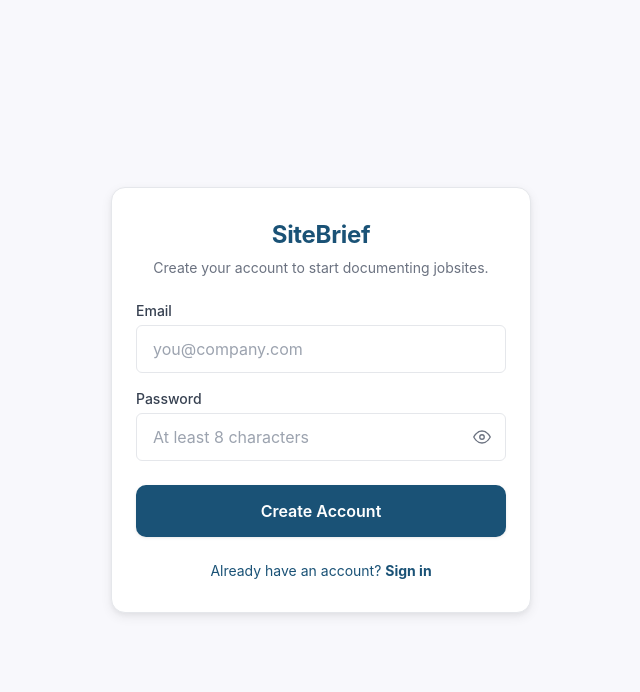
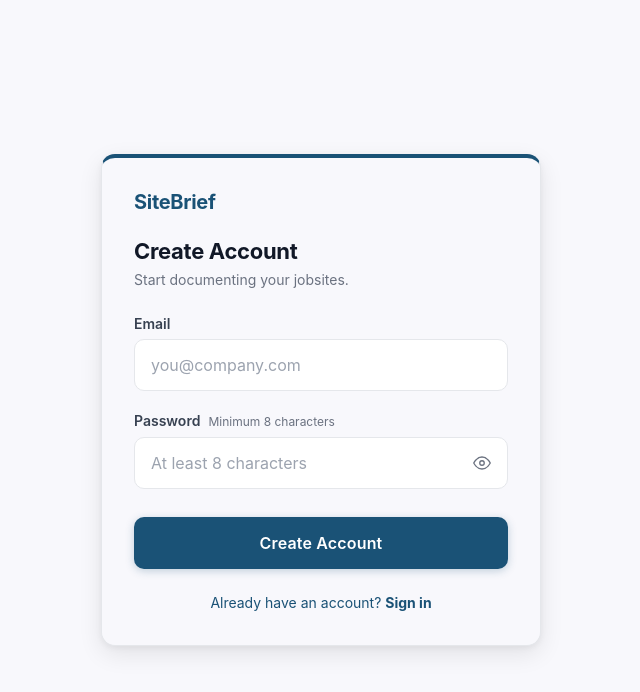
Before and after one commit to hoopcity256/sitebrief, a React (Vite) app: page /signup in a window 1280 px wide. Shown: the top 692 px of the page, without its empty margins (319-959 px from the left). Built offline with nearby package versions, Linux system fonts and the light colour scheme; no server answers.

Commit message:
feat(ui): complete North Star auth and onboarding

```diff
--- a/src/components/AuthLayout.tsx
+++ b/src/components/AuthLayout.tsx
@@ -1,32 +1,50 @@
 import React from 'react'
 
 export interface AuthLayoutProps {
+  /** Page title shown inside the form panel as an h2 (e.g. "Sign In") */
+  title: string
+  /** Optional supporting line below the title */
   subtitle?: string
   children: React.ReactNode
+  /** Links / text below the form */
   footer?: React.ReactNode
 }
 
 /**
- * Centered auth card shell — used by Login, SignUp, PasswordReset, UpdatePassword.
- * Styling is driven by .auth-page / .auth-card CSS classes in index.css.
- * No inline hex values — all tokens are in CSS.
+ * North Star auth shell.
+ *
+ * Mobile: two-zone layout — branded navy hero (top) + white form panel (bottom).
+ * Desktop: centred card with navy accent bar at top.
+ *
+ * Styling lives entirely in .auth-* CSS classes.
+ * No inline hex values.
  */
 export const AuthLayout: React.FC<AuthLayoutProps> = ({
+  title,
   subtitle,
   children,
   footer,
 }) => {
   return (
     <div className="auth-page">
-      <main className="auth-card">
-        <header className="auth-header">
-          <h1 className="auth-wordmark">SiteBrief</h1>
-          {subtitle && <p className="auth-subtitle">{subtitle}</p>}
+      {/* ── Branded hero panel ── */}
+      <div className="auth-hero" aria-hidden="true">
+        <span className="auth-hero__wordmark">SiteBrief</span>
+        <span className="auth-hero__tagline">Professional jobsite reports, without the paperwork.</span>
+      </div>
+
+      {/* ── Form panel ── */}
+      <main className="auth-panel">
+        <header className="auth-panel__header">
+          <h1 className="auth-panel__title">{title}</h1>
+          {subtitle && <p className="auth-panel__subtitle">{subtitle}</p>}
         </header>
 
-        <div>{children}</div>
+        <div className="auth-panel__body">{children}</div>
 
-        {footer && <footer className="auth-footer">{footer}</footer>}
+        {footer && (
+          <footer className="auth-footer">{footer}</footer>
+        )}
       </main>
     </div>
   )
--- a/src/index.css
+++ b/src/index.css
@@ -472,92 +472,138 @@ button, a, [role="button"] {
   -webkit-tap-highlight-color: transparent;
 }
 
-/* ── CP3: Auth / Onboarding ─────────────────────────────────────────────── */
-
-/* Centered full-screen wrapper */
+/* ── NS Auth + Onboarding ───────────────────────────────────────────────── */
+
+/*
+ * Mobile: .auth-page stacks vertically. .auth-hero fills the top in navy;
+ *   .auth-panel is a white form panel that overlaps it slightly from below.
+ * Desktop (>=680px): single centred card with navy accent bar at top.
+ */
 .auth-page {
   min-height: 100dvh;
   display: flex;
   flex-direction: column;
+  background: var(--color-primary);
+  font-family: var(--font-sans);
+}
+
+/* Branded hero (navy top section) */
+.auth-hero {
+  flex: 0 0 auto;
+  background: var(--color-primary);
+  display: flex;
+  flex-direction: column;
   align-items: center;
   justify-content: center;
+  text-align: center;
+  padding: max(var(--space-10), env(safe-area-inset-top)) var(--space-6) var(--space-10);
+  gap: var(--space-2);
+  min-height: 180px;
+}
+
+.auth-hero__wordmark {
+  font-size: 32px;
+  font-weight: var(--weight-bold);
+  color: #FFFFFF;
+  letter-spacing: -0.6px;
+  line-height: var(--leading-tight);
+}
+
+.auth-hero__tagline {
+  font-size: var(--text-sm);
+  color: rgba(255,255,255,0.70);
+  line-height: var(--leading-snug);
+  max-width: 280px;
+}
+
+/* White form panel */
+.auth-panel {
+  flex: 1 1 auto;
   background: var(--color-background);
-  padding: max(var(--space-4), env(safe-area-inset-top))
-           max(var(--space-4), env(safe-area-inset-right))
-           max(var(--space-4), env(safe-area-inset-bottom))
-           max(var(--space-4), env(safe-area-inset-left));
-  box-sizing: border-box;
-  font-family: var(--font-sans);
-}
-
-/* Card */
-.auth-card {
-  background: var(--color-surface);
-  max-width: 420px;
-  width: 100%;
+  border-radius: 24px 24px 0 0;
   padding: var(--space-8) var(--space-6);
-  border-radius: var(--radius-lg);
-  border: 1px solid var(--color-border);
-  box-shadow: var(--shadow-md);
-  box-sizing: border-box;
-  display: flex;
-  flex-direction: column;
-}
-
-/* Wordmark / branding header */
-.auth-header {
-  text-align: center;
+  padding-bottom: max(var(--space-8), env(safe-area-inset-bottom));
+  display: flex;
+  flex-direction: column;
+  margin-top: -16px;
+  box-shadow: 0 -4px 20px rgba(0,0,0,0.10);
+  overflow-y: auto;
+}
+
+/* Panel header */
+.auth-panel__header {
   margin-bottom: var(--space-6);
 }
 
-.auth-wordmark {
-  font-size: 24px;
+.auth-panel__title {
+  font-size: var(--text-xl);
   font-weight: var(--weight-bold);
-  color: var(--color-primary);
+  color: var(--color-text);
   margin: 0;
   line-height: var(--leading-tight);
   letter-spacing: -0.3px;
 }
 
-.auth-subtitle {
-  font-size: var(--text-sm);
-  color: var(--color-text-muted);
-  margin: var(--space-2) 0 0;
-  line-height: var(--leading-snug);
-}
-
-/* Form */
+.auth-panel__subtitle {
+  font-size: var(--text-sm);
+  color: var(--color-text-muted);
+  margin: var(--space-1) 0 0;
+  line-height: var(--leading-snug);
+}
+
+.auth-panel__body {
+  flex: 1;
+}
+
+/* Auth form */
 .auth-form {
   display: flex;
   flex-direction: column;
-  gap: var(--space-4);
-}
-
-/* Field label + input group */
+  gap: var(--space-5);
+}
+
+/* Form field */
 .auth-field {
   display: flex;
   flex-direction: column;
-  gap: var(--space-1);
+  gap: 6px;
 }
 
 .auth-field-label {
   font-size: var(--text-sm);
-  font-weight: var(--weight-medium);
+  font-weight: var(--weight-semibold);
   color: var(--color-text-secondary);
   line-height: var(--leading-snug);
-}
-
-/* Input wrapper (allows password toggle positioning) */
+  display: flex;
+  align-items: baseline;
+  gap: var(--space-2);
+}
+
+/* Inline hint inside label (e.g. "Optional", "Minimum 8 characters") */
+.auth-field-label__hint {
+  font-weight: var(--weight-regular);
+  font-size: var(--text-xs);
+  color: var(--color-text-muted);
+}
+
+/* Required asterisk */
+.auth-field-label__required {
+  color: var(--color-danger);
+  font-size: var(--text-xs);
+}
+
+/* Input wrapper (positions password toggle) */
 .auth-input-wrap {
   position: relative;
 }
 
+/* Text input */
 .auth-input {
   width: 100%;
-  min-height: 48px;
+  min-height: 52px;
   padding: 0 var(--space-4);
-  border: 1px solid var(--color-border);
-  border-radius: var(--radius-sm);
+  border: 1.5px solid var(--color-border);
+  border-radius: var(--radius-md);
   font-size: var(--text-md);
   font-weight: var(--weight-regular);
   color: var(--color-text);
@@ -565,24 +611,28 @@ button, a, [role="button"] {
   font-family: var(--font-sans);
   box-sizing: border-box;
   transition: border-color var(--transition-fast), box-shadow var(--transition-fast);
+  -webkit-appearance: none;
+  appearance: none;
 }
 
 .auth-input::placeholder {
   color: var(--color-text-disabled);
+  font-weight: var(--weight-regular);
 }
 
 /* Extra right padding when password toggle is present */
 .auth-input--has-toggle {
-  padding-right: 48px;
-}
-
-/* Password show/hide toggle button */
+  padding-right: 52px;
+}
+
+/* Password show/hide toggle -- >=44px hit target */
 .auth-pw-toggle {
   position: absolute;
   right: 0;
   top: 0;
-  width: 48px;
+  width: 52px;
   height: 100%;
+  min-height: 44px;
   display: flex;
   align-items: center;
   justify-content: center;
@@ -592,6 +642,7 @@ button, a, [role="button"] {
   color: var(--color-text-muted);
   padding: 0;
   transition: color var(--transition-fast);
+  -webkit-tap-highlight-color: transparent;
 }
 
 .auth-pw-toggle:hover {
@@ -609,14 +660,21 @@ button, a, [role="button"] {
   font-size: var(--text-md);
   font-weight: var(--weight-semibold);
   font-family: var(--font-sans);
-  cursor: pointer;
-  box-shadow: var(--shadow-sm);
-  transition: background var(--transition-fast), opacity var(--transition-fast);
+  letter-spacing: 0.01em;
+  cursor: pointer;
+  box-shadow: 0 2px 8px rgba(26,82,118,0.25);
+  transition: background var(--transition-fast), box-shadow var(--transition-fast), opacity var(--transition-fast);
   margin-top: var(--space-2);
+  -webkit-tap-highlight-color: transparent;
 }
 
 .auth-btn-primary:hover:not(:disabled) {
   background: var(--color-primary-hover);
+  box-shadow: 0 3px 12px rgba(26,82,118,0.32);
+}
+
+.auth-btn-primary:active:not(:disabled) {
+  background: var(--color-primary-active);
 }
 
 .auth-btn-primary:disabled {
@@ -626,8 +684,8 @@ button, a, [role="button"] {
 
 /* Error/success banners */
 .auth-message {
-  padding: var(--space-3) var(--space-3);
-  border-radius: var(--radius-sm);
+  padding: 12px var(--space-4);
+  border-radius: var(--radius-md);
   font-size: var(--text-sm);
   line-height: var(--leading-snug);
 }
@@ -635,25 +693,26 @@ button, a, [role="button"] {
 .auth-message--error {
   background: var(--color-danger-soft);
   color: var(--color-danger);
-  border: 1px solid var(--color-danger);
+  border: 1px solid rgba(220,38,38,0.25);
 }
 
 .auth-message--success {
   background: var(--color-success-soft);
   color: var(--color-success);
-  border: 1px solid var(--color-success);
-}
-
-/* Footer link row */
+  border: 1px solid rgba(22,163,74,0.25);
+}
+
+/* Footer link area */
 .auth-footer {
   margin-top: var(--space-6);
   display: flex;
   flex-direction: column;
   align-items: center;
-  gap: var(--space-2);
+  gap: var(--space-3);
   text-align: center;
 }
 
+/* Primary footer link (create account / sign in) */
 .auth-link {
   color: var(--color-primary);
   text-decoration: none;
@@ -667,31 +726,34 @@ button, a, [role="button"] {
   text-decoration: underline;
 }
 
-/* ── Onboarding card (reuses auth-page / auth-card) ─── */
-
-/* Brand color picker row */
-.auth-color-row {
-  display: flex;
-  align-items: center;
-  gap: var(--space-2);
-}
-
-.auth-color-swatch {
-  width: 48px;
-  height: 48px;
-  border: 1px solid var(--color-border);
-  border-radius: var(--radius-sm);
-  cursor: pointer;
-  padding: 2px;
-  flex-shrink: 0;
-}
-
-.auth-color-value {
-  font-size: var(--text-sm);
-  color: var(--color-text-muted);
-  font-family: ui-monospace, SFMono-Regular, Menlo, Monaco, Consolas, monospace;
-}
-
+/* Tertiary footer link -- subdued (forgot password) */
+.auth-link--tertiary {
+  color: var(--color-text-muted);
+  font-size: var(--text-xs);
+}
+
+.auth-link--tertiary:hover {
+  color: var(--color-primary);
+}
+
+/* Inline link-styled button (e.g. "try again") */
+.auth-link-btn {
+  background: none;
+  border: none;
+  padding: 0;
+  color: var(--color-primary);
+  font-size: inherit;
+  font-family: var(--font-sans);
+  cursor: pointer;
+  text-decoration: underline;
+  -webkit-tap-highlight-color: transparent;
+}
+
+.auth-link-btn:hover {
+  color: var(--color-primary-hover);
+}
+
+/* Field hint (below input) */
 .auth-field-hint {
   font-size: var(--text-xs);
   color: var(--color-text-muted);
@@ -699,16 +761,149 @@ button, a, [role="button"] {
   line-height: var(--leading-snug);
 }
 
-/* Logo placeholder area */
-.auth-logo-placeholder {
-  display: flex;
-  align-items: center;
-  gap: var(--space-2);
-  padding: var(--space-4);
-  border: 2px dashed var(--color-border);
+/* Password Reset -- email-sent success state */
+.auth-sent-state {
+  display: flex;
+  flex-direction: column;
+  align-items: center;
+  text-align: center;
+  padding: var(--space-6) 0;
+  gap: var(--space-3);
+}
+
+.auth-sent-state__icon {
+  width: 56px;
+  height: 56px;
+  border-radius: var(--radius-full);
+  background: var(--color-primary-soft);
+  color: var(--color-primary);
+  display: flex;
+  align-items: center;
+  justify-content: center;
+  margin-bottom: var(--space-1);
+}
+
+.auth-sent-state__heading {
+  font-size: var(--text-lg);
+  font-weight: var(--weight-bold);
+  color: var(--color-text);
+  margin: 0;
+  line-height: var(--leading-tight);
+}
+
+.auth-sent-state__body {
+  font-size: var(--text-sm);
+  color: var(--color-text-secondary);
+  margin: 0;
+  line-height: var(--leading-relaxed);
+  max-width: 300px;
+}
+
+.auth-sent-state__note {
+  font-size: var(--text-xs);
+  color: var(--color-text-muted);
+  margin: 0;
+  line-height: var(--leading-snug);
+}
+
+/* Onboarding -- icon accent */
+.onboarding-icon {
+  width: 44px;
+  height: 44px;
+  border-radius: var(--radius-md);
+  background: var(--color-primary-soft);
+  color: var(--color-primary);
+  display: flex;
+  align-items: center;
+  justify-content: center;
+  margin-bottom: var(--space-3);
+}
+
+/* Onboarding -- brand color picker row */
+.onboarding-color-row {
+  display: flex;
+  align-items: center;
+  gap: var(--space-3);
+  position: relative;
+}
+
+/* Visible color square (decorative) */
+.onboarding-color-preview {
+  width: 44px;
+  height: 44px;
   border-radius: var(--radius-sm);
-  color: var(--color-text-disabled);
-  font-size: var(--text-sm);
+  border: 1.5px solid var(--color-border);
+  flex-shrink: 0;
+  pointer-events: none;
+}
+
+/* Native color input -- overlays the preview swatch */
+.onboarding-color-input {
+  position: absolute;
+  left: 0;
+  top: 0;
+  width: 44px;
+  height: 44px;
+  opacity: 0;
+  cursor: pointer;
+  border: none;
+  padding: 0;
+}
+
+/* Hex value display */
+.onboarding-color-value {
+  font-size: var(--text-sm);
+  font-weight: var(--weight-medium);
+  color: var(--color-text-secondary);
+  font-family: ui-monospace, SFMono-Regular, Menlo, Monaco, Consolas, monospace;
+  letter-spacing: 0.02em;
+}
+
+/* Onboarding page modifier -- shorter hero */
+.auth-page--onboarding .auth-hero {
+  min-height: 160px;
+  padding-bottom: var(--space-8);
+}
+
+/* Desktop layout -- single centred card */
+@media (min-width: 680px) {
+  .auth-page {
+    align-items: center;
+    justify-content: center;
+    background: var(--color-background);
+    padding: var(--space-6);
+  }
+
+  .auth-hero {
+    display: none;
+  }
+
+  .auth-panel {
+    max-width: 440px;
+    width: 100%;
+    border-radius: var(--radius-lg);
+    border: 1px solid var(--color-border);
+    box-shadow: var(--shadow-lg);
+    margin-top: 0;
+    padding: var(--space-8);
+    flex: 0 1 auto;
+    border-top: 4px solid var(--color-primary);
+  }
+
+  /* Wordmark inside panel on desktop */
+  .auth-panel::before {
+    content: 'SiteBrief';
+    display: block;
+    font-size: 20px;
+    font-weight: var(--weight-bold);
+    color: var(--color-primary);
+    letter-spacing: -0.3px;
+    margin-bottom: var(--space-6);
+  }
+
+  .auth-page--onboarding .auth-panel {
+    max-width: 480px;
+  }
 }
 
 /* ── CP4 / NS: Projects ──────────────────────────────────────────────────────── */
--- a/src/pages/OnboardingPage.tsx
+++ b/src/pages/OnboardingPage.tsx
@@ -3,11 +3,12 @@ import type { FormEvent } from 'react'
 import { useNavigate } from 'react-router-dom'
 import { useAuth } from '../context/AuthContext'
 import { upsertCompanyProfile } from '../lib/companyProfile'
+import { BuildingIcon } from '../components/icons'
 
 /**
  * Company profile setup — presented once after signup.
  * All form fields, validation, and upsertCompanyProfile logic preserved unchanged.
- * Styling migrated to CSS classes in index.css (CP3).
+ * Visual: uses auth-page / onboarding-* CSS classes for the North Star treatment.
  */
 export const OnboardingPage = () => {
   const { user } = useAuth()
@@ -49,18 +50,29 @@ export const OnboardingPage = () => {
   }
 
   return (
-    <div className="auth-page">
-      <main className="auth-card">
-        <header className="auth-header">
-          <h1 className="auth-wordmark">SiteBrief</h1>
-          <p className="auth-subtitle">Set up your company profile to get started.</p>
+    <div className="auth-page auth-page--onboarding">
+      {/* ── Branded hero ── */}
+      <div className="auth-hero" aria-hidden="true">
+        <span className="auth-hero__wordmark">SiteBrief</span>
+        <span className="auth-hero__tagline">One last step before you start documenting.</span>
+      </div>
+
+      {/* ── Onboarding panel ── */}
+      <main className="auth-panel">
+        <header className="auth-panel__header">
+          <div className="onboarding-icon" aria-hidden="true">
+            <BuildingIcon size={22} />
+          </div>
+          <h1 className="auth-panel__title">Set Up SiteBrief</h1>
+          <p className="auth-panel__subtitle">Tell us about your company.</p>
         </header>
 
+        <div className="auth-panel__body">
           <form onSubmit={handleSubmit} className="auth-form">
-          {/* Company Name */}
+            {/* Company Name — required */}
             <div className="auth-field">
               <label htmlFor="onboarding-company-name" className="auth-field-label">
-              Company Name <span aria-hidden="true">*</span>
+                Company Name <span className="auth-field-label__required" aria-hidden="true">*</span>
               </label>
               <input
                 id="onboarding-company-name"
@@ -74,10 +86,11 @@ export const OnboardingPage = () => {
               />
             </div>
 
-          {/* Phone */}
+            {/* Phone — optional */}
             <div className="auth-field">
               <label htmlFor="onboarding-phone" className="auth-field-label">
                 Phone
+                <span className="auth-field-label__hint">Optional</span>
               </label>
               <input
                 id="onboarding-phone"
@@ -90,10 +103,11 @@ export const OnboardingPage = () => {
               />
             </div>
 
-          {/* Email */}
+            {/* Email — optional */}
             <div className="auth-field">
               <label htmlFor="onboarding-email" className="auth-field-label">
-              Email
+                Company Email
+                <span className="auth-field-label__hint">Optional</span>
               </label>
               <input
                 id="onboarding-email"
@@ -103,42 +117,34 @@ export const OnboardingPage = () => {
                 onChange={(e) => setEmail(e.target.value)}
                 placeholder="office@company.com"
                 autoComplete="email"
+                autoCapitalize="none"
+                spellCheck={false}
               />
             </div>
 
             {/* Brand Color */}
             <div className="auth-field">
               <label htmlFor="onboarding-brand-color" className="auth-field-label">
-              Brand Color
+                Report Accent Color
               </label>
-            <div className="auth-color-row">
+              <div className="onboarding-color-row">
+                {/* Color swatch — clickable */}
+                <div
+                  className="onboarding-color-preview"
+                  style={{ background: brandColor }}
+                  aria-hidden="true"
+                />
                 <input
                   id="onboarding-brand-color"
-                className="auth-color-swatch"
+                  className="onboarding-color-input"
                   type="color"
                   value={brandColor}
                   onChange={(e) => setBrandColor(e.target.value)}
+                  aria-label="Choose brand color"
                 />
-              <span className="auth-color-value">{brandColor}</span>
+                <span className="onboarding-color-value">{brandColor.toUpperCase()}</span>
               </div>
               <p className="auth-field-hint">Used as an accent in your PDF reports.</p>
-          </div>
-
-          {/* Logo placeholder */}
-          <div className="auth-logo-placeholder" aria-hidden="true">
-            <svg
-              width="20"
-              height="20"
-              viewBox="0 0 20 20"
-              fill="none"
-              aria-hidden="true"
-              focusable="false"
-            >
-              <rect x="2" y="2" width="16" height="16" rx="3" stroke="currentColor" strokeWidth="1.5" />
-              <circle cx="7" cy="7.5" r="1.5" stroke="currentColor" strokeWidth="1.5" />
-              <path d="M2 13l4-3 3 3 3-4 4 6" stroke="currentColor" strokeWidth="1.5" strokeLinejoin="round" />
-            </svg>
-            <span>Logo upload coming soon</span>
             </div>
 
             {error && (
@@ -156,6 +162,7 @@ export const OnboardingPage = () => {
               {submitting ? 'Saving…' : 'Get Started'}
             </button>
           </form>
+        </div>
       </main>
     </div>
   )
--- a/src/pages/SignUpPage.tsx
+++ b/src/pages/SignUpPage.tsx
@@ -41,9 +41,10 @@ export default function SignUpPage() {
 
   return (
     <AuthLayout
-      subtitle="Create your account to start documenting jobsites."
+      title="Create Account"
+      subtitle="Start documenting your jobsites."
       footer={
-        <Link to="/login" className="auth-link">
+        <Link to="/login" className="auth-link auth-link--primary">
           Already have an account? <strong>Sign in</strong>
         </Link>
       }
@@ -73,12 +74,15 @@ export default function SignUpPage() {
             placeholder="you@company.com"
             required
             autoComplete="email"
+            autoCapitalize="none"
+            spellCheck={false}
           />
         </div>
 
         <div className="auth-field">
           <label htmlFor="signup-password" className="auth-field-label">
             Password
+            <span className="auth-field-label__hint">Minimum 8 characters</span>
           </label>
           <div className="auth-input-wrap">
             <input
--- a/src/pages/UpdatePasswordPage.tsx
+++ b/src/pages/UpdatePasswordPage.tsx
@@ -44,7 +44,10 @@ export default function UpdatePasswordPage() {
   }
 
   return (
-    <AuthLayout subtitle="Choose a new password for your account.">
+    <AuthLayout
+      title="New Password"
+      subtitle="Choose a strong password for your account."
+    >
       {error && (
         <div className="auth-message auth-message--error" role="alert">
           {error}
@@ -55,6 +58,7 @@ export default function UpdatePasswordPage() {
         <div className="auth-field">
           <label htmlFor="update-password" className="auth-field-label">
             New Password
+            <span className="auth-field-label__hint">Minimum 8 characters</span>
           </label>
           <div className="auth-input-wrap">
             <input
@@ -89,7 +93,7 @@ export default function UpdatePasswordPage() {
             type={showPassword ? 'text' : 'password'}
             value={confirmPassword}
             onChange={(e) => setConfirmPassword(e.target.value)}
-            placeholder="Repeat your password"
+            placeholder="Repeat your new password"
             required
             minLength={8}
             autoComplete="new-password"
```
Also changed, not shown: src/pages/LoginPage.tsx (+6 -4 lines), src/pages/PasswordResetPage.tsx (+32 -7 lines), 2 other files (tests, documents, lock files or other folders). Lines whose indentation alone changed are shown as unchanged.
